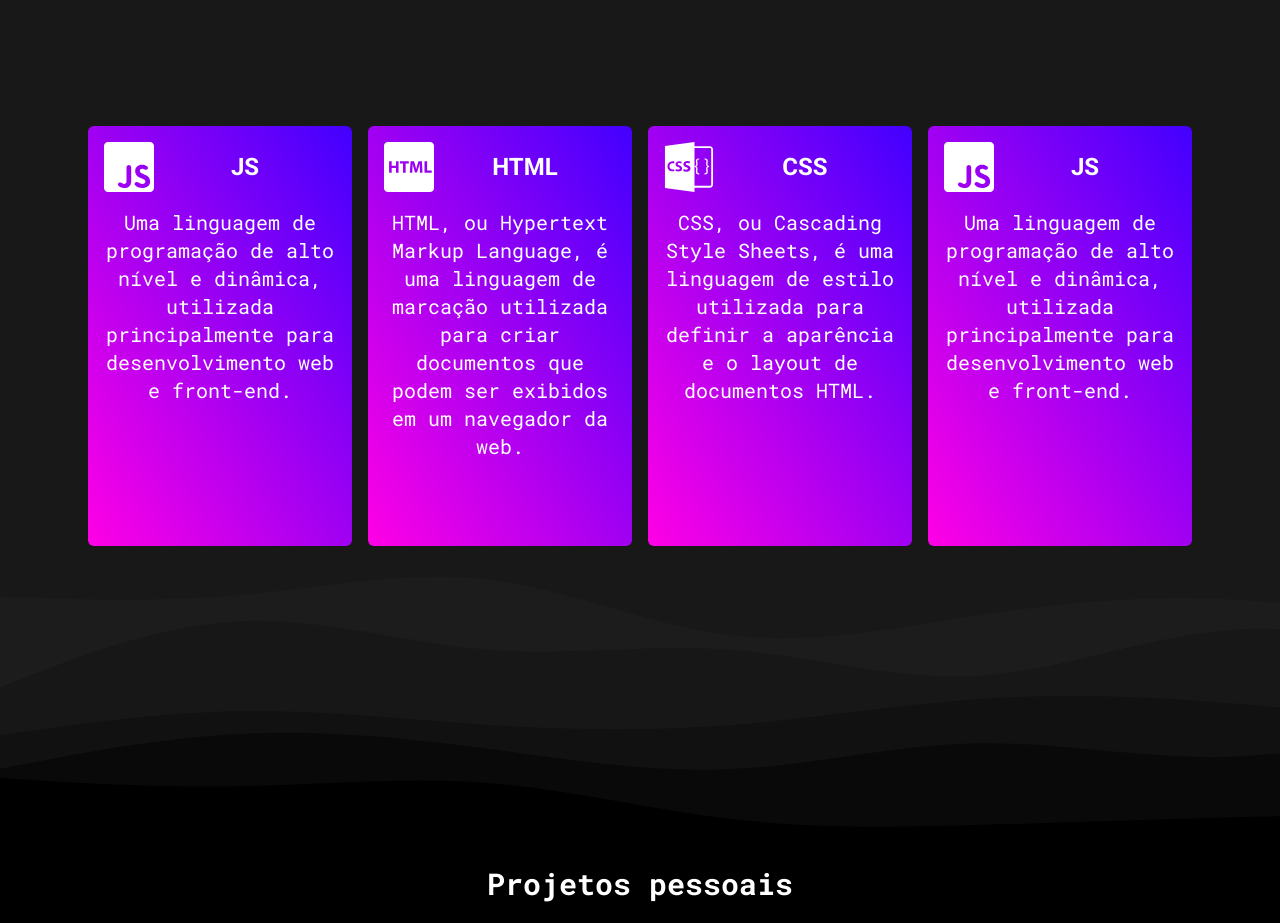
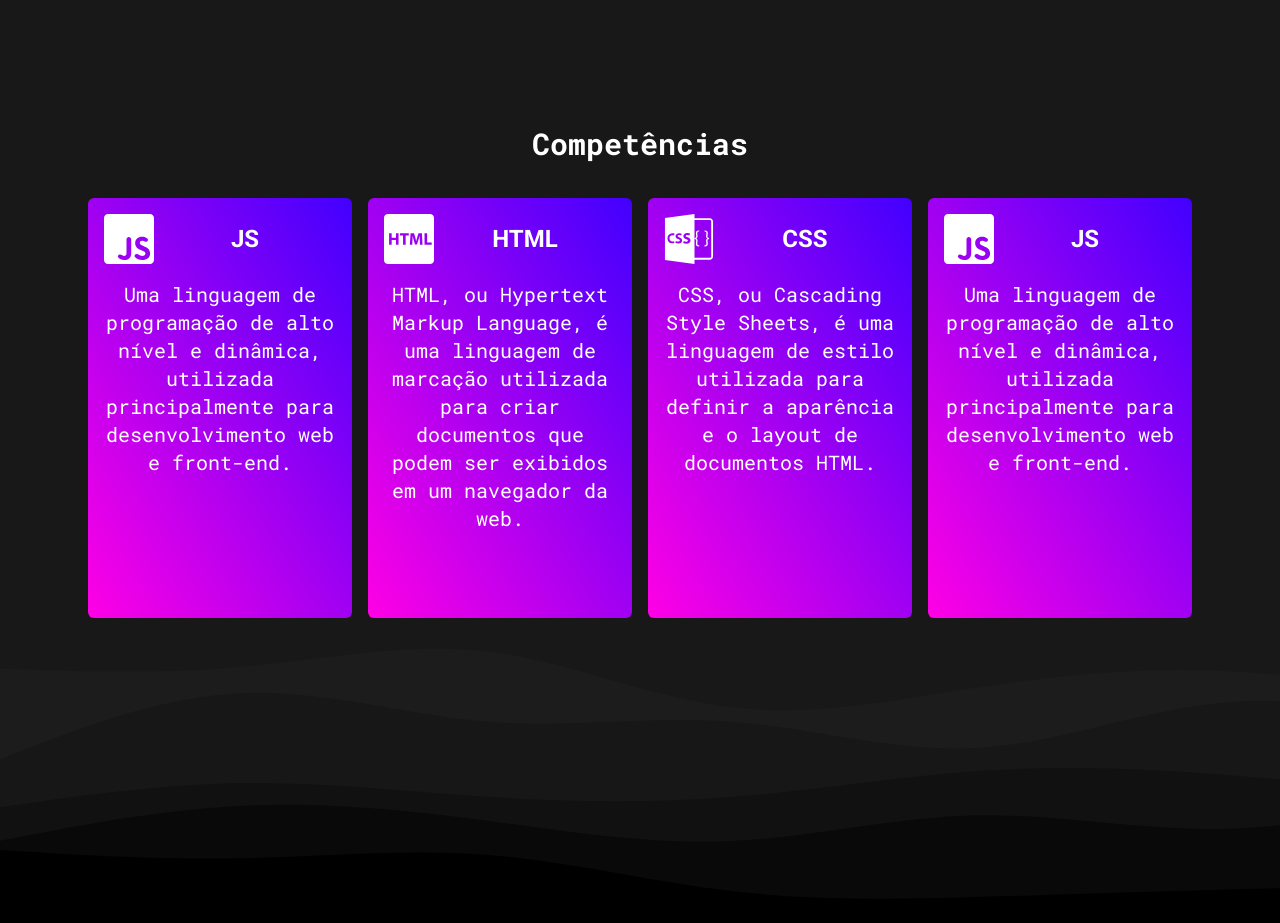
Before and after one commit to jonas-al/my-site, a Next.js app: page / in a window 1280 px wide. Shown: the part 860-1783 px from the top of the page. Built offline with nearby package versions, Linux system fonts and the light colour scheme.

Commit message:
feat: novo titulo

```diff
--- a/components/Project.jsx
+++ b/components/Project.jsx
@@ -12,7 +12,7 @@ const Project = ({projectImage, description, url}) => {
             </a>
             :
             <div className='flex bg-white rounded-lg items-center justify-center hover:scale-[1.02]'>
-              <Image className='rounded-lg hover:scale-[1.02] opacity-0' src={projectImage} alt='Projeto'/>
+              <Image className='rounded-lg hover:scale-[1.02] hover:cursor-pointer opacity-0' src={projectImage} alt='Projeto'/>
               <p className='absolute font-details text-lg'>Em andamento!</p>
             </div>
           }
--- a/pages/index.tsx
+++ b/pages/index.tsx
@@ -119,6 +119,7 @@ export default function Home() {
 
         <section>
           <div className='w-full mt-52 overflow-x-visible'>
+            <h1 className='text-center text-3xl font-details font-bold text-white mb-9'>Competências</h1>
             <SimpleSlide />
             <div className='w-full h-screen mt-[-480px] bg-cover bg-waves-500
             2xl:bg-waves-1440
```
